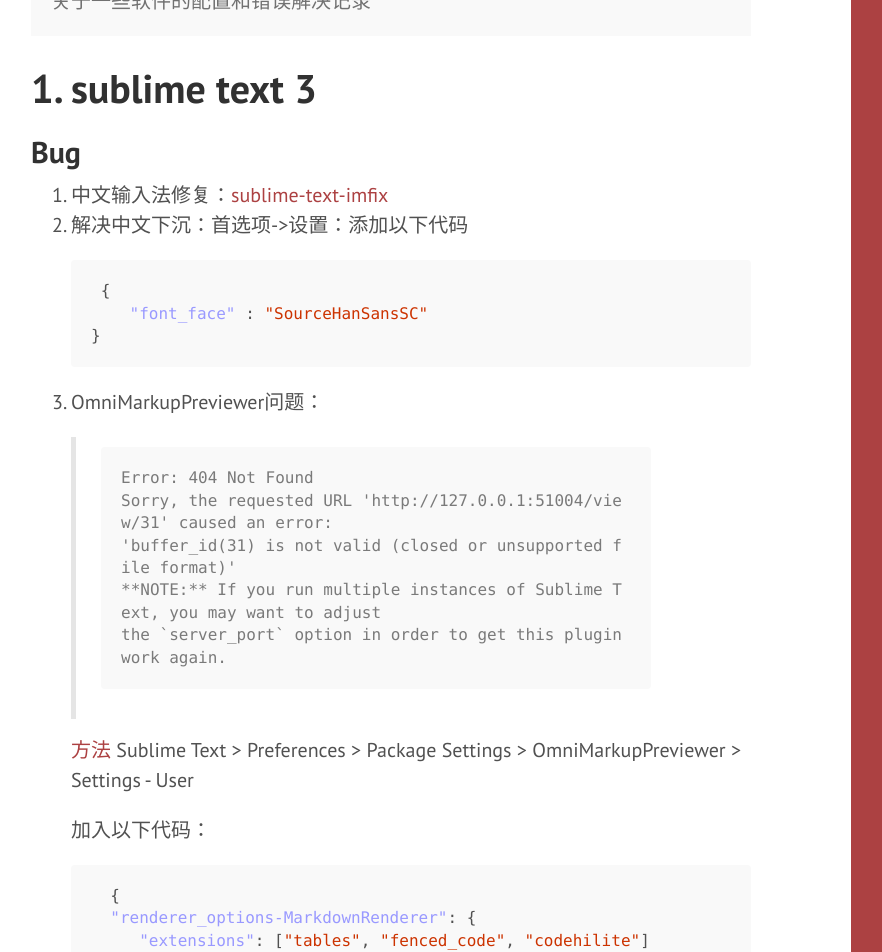
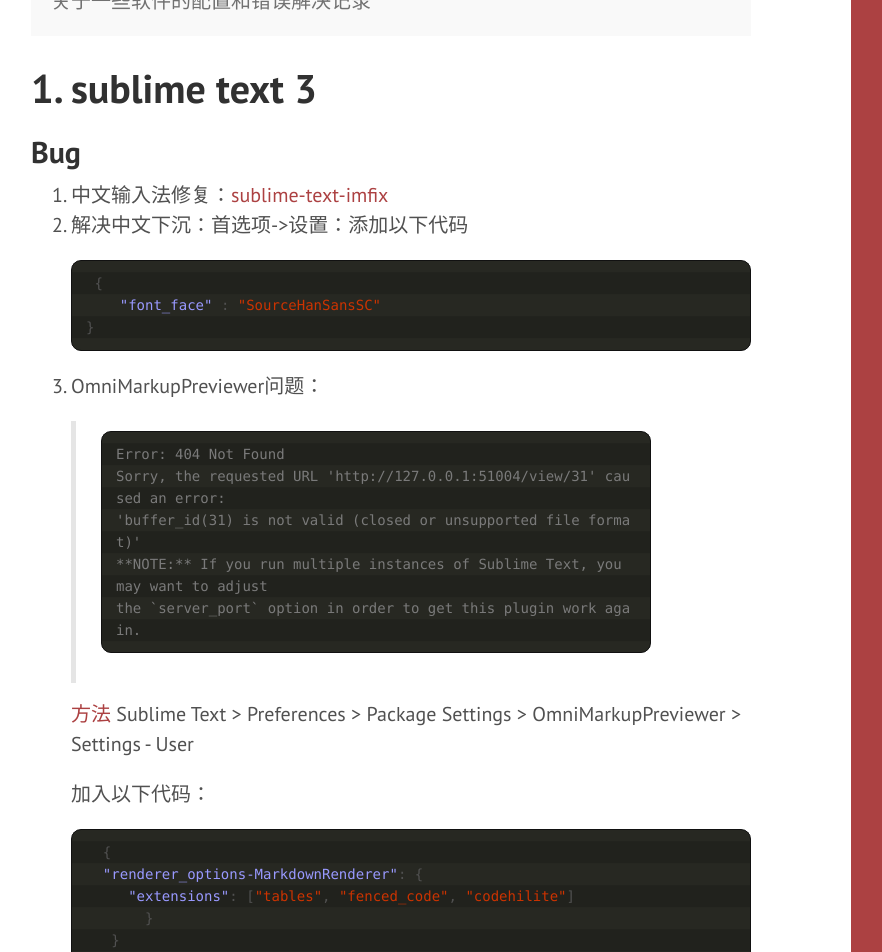
Before and after one commit to wangm23456/wangm23456_jekyll, a Jekyll site: the page built from index.html, in a window 1280 px wide and 1400 px high, scrolled down 214 px. Shown: the top 952 px of the window, without its empty margins (69-951 px from the left). Built offline with Jekyll 4.4.1, drawn with Linux system fonts in a browser that asks for light colours; the list of posts is cut into pages by our own code.

Commit message:
new post

```diff
--- a/public/css/poole.css
+++ b/public/css/poole.css
@@ -186,6 +186,20 @@ pre code {
 }
 .highlight pre {
   margin-bottom: 0;
+  border: 1px solid #111;
+    padding: 0.8em 1em;
+    font: 14px/22px Consolas, Monaco, 'Andale Mono', monospace;
+    border-radius: 10px;
+    background-color: #21221d;
+    background-image: -webkit-linear-gradient(#21221d 50%, #272822 50%);
+    background-image: -moz-linear-gradient(#21221d 50%, #272822 50%);
+    background-image: -ms-linear-gradient(#21221d 50%, #272822 50%);
+    background-image: -o-linear-gradient(#21221d 50%, #272822 50%);
+    background-image: linear-gradient(#21221d 50%, #272822 50%);
+    background-size: 44px 44px;
+    background-origin: content-box;
+    overflow: auto;
+    -webkit-overflow-scrolling: touch;
 }
 
 /* Gist via GitHub Pages */
```
